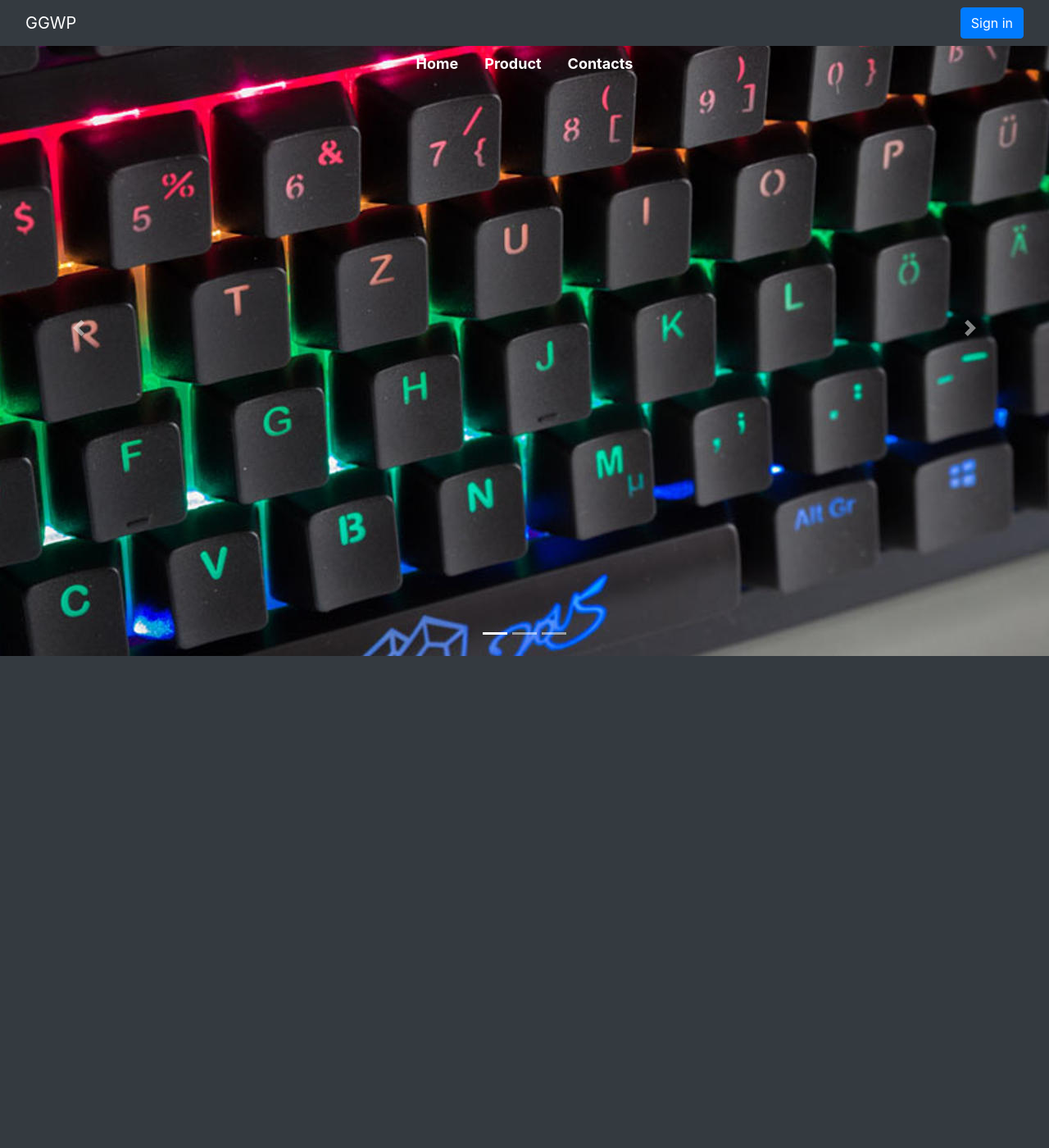
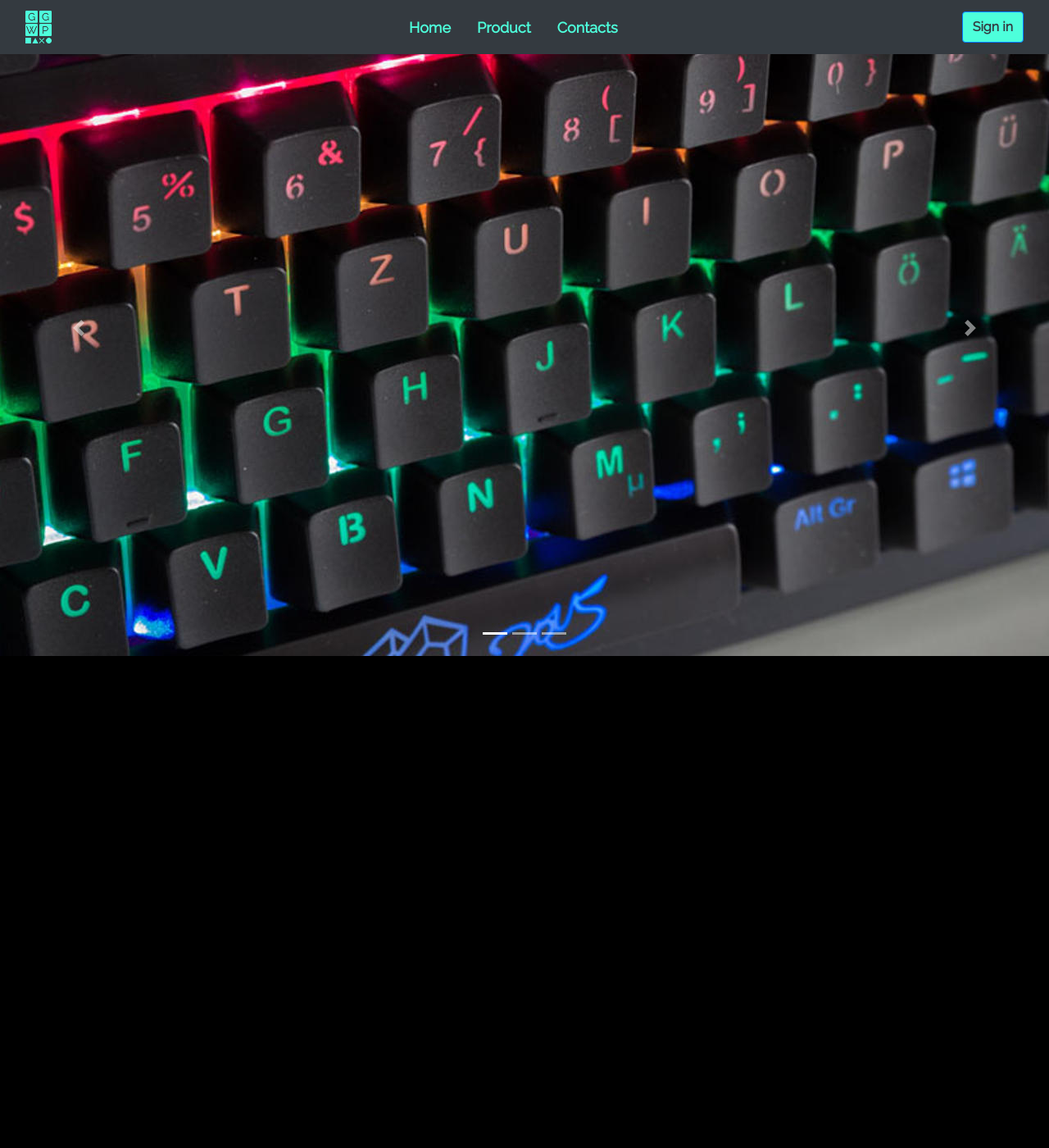
Before and after one commit to renaism/ggwp, a PHP site: page / in a window 1280 px wide. Shown: the whole page at 82% size. Run offline with PHP 8.4, Linux system fonts and the light colour scheme.

Commit message:
update navbar

```diff
--- a/index.html
+++ b/index.html
@@ -8,6 +8,7 @@
         crossorigin="anonymous">
     <script src="https://maxcdn.bootstrapcdn.com/bootstrap/4.0.0/js/bootstrap.min.js" integrity="sha384-JZR6Spejh4U02d8jOt6vLEHfe/JQGiRRSQQxSfFWpi1MquVdAyjUar5+76PVCmYl"
         crossorigin="anonymous"></script>
+    <link href="https://fonts.googleapis.com/css?family=Raleway" rel="stylesheet">
     <link rel="stylesheet" href="main.css">
 </head>
 
@@ -16,24 +17,27 @@
         <nav class="navbar navbar-dark bg-dark">
             <div class="container-fluid">
                 <div class="navbar-header">
-                    <a class="navbar-brand" href="#">GGWP</a>
+                    <a class="navbar-brand" href="#">
+                        <img src="images/logo-navbar-40px.png">
+                    </a>
                 </div>
+                <ul class="nav justify-content-center" id="menuNavbar">
+                    <li class="nav-item justify-content-center">
+                        <a class="nav-link" href="#">Home</a>
+                    </li>
+                    <li class="nav-item">
+                        <a class="nav-link" href="#">Product</a>
+                    </li>
+                    <li class="nav-item">
+                        <a class="nav-link" href="#">Contacts</a>
+                    </li>
+                </ul>
                 <button class="btn btn-primary navbar-btn">Sign in</button>
             </div>
         </nav>
     </div>
     <div id="menuNavbar">
-        <ul class="nav justify-content-center">
-            <li class="nav-item justify-content-center">
-                <a class="nav-link" href="#">Home</a>
-            </li>
-            <li class="nav-item">
-                <a class="nav-link" href="#">Product</a>
-            </li>
-            <li class="nav-item">
-                <a class="nav-link" href="#">Contacts</a>
-            </li>
-        </ul>
+
     </div>
     <div id="homeCarousel" class="carousel slide" data-ride="carousel">
         <!-- Indicators -->
@@ -64,7 +68,7 @@
             <span class="sr-only">Next</span>
         </a>
     </div>
-    <div class="container-fluid fill bg-dark text-white">
+    <div class="container-fluid fill">
         <div class="container fixed-bottom">
             <p>
                 Lorem, ipsum dolor sit amet consectetur adipisicing elit. Rerum maiores placeat reprehenderit quo, sed obcaecati saepe nemo,
--- a/main.css
+++ b/main.css
@@ -1,5 +1,17 @@
+body {
+    font-family: 'Raleway', sans-serif;
+    background-color: black;
+    color: white;
+}
+
 html, body {
     height: 100%;
+}
+
+.btn-primary {
+    background-color: #4DFFDB;
+    color: #343a40;
+    font-weight: bold;
 }
 
 div#homeCarousel, div.carousel-inner, div.carousel-item {
@@ -17,20 +29,10 @@
     background-size: cover;
 }
 
-div#menuNavbar {
-    position: absolute;
-    top: 56px;
-    left: 0;
-    right: 0;
-    margin: 0 auto;
-    /*transform: translateX(-50%); */
-    z-index: 10;
-}
-
-div#menuNavbar a {
+ul#menuNavbar a {
     font-size: 18px;
     font-weight: bold;
-    color: white;
+    color: #4DFFDB;
 }
 
 div.fill {
```
Also changed, not shown: images/logo-navbar-40px.png (added).
